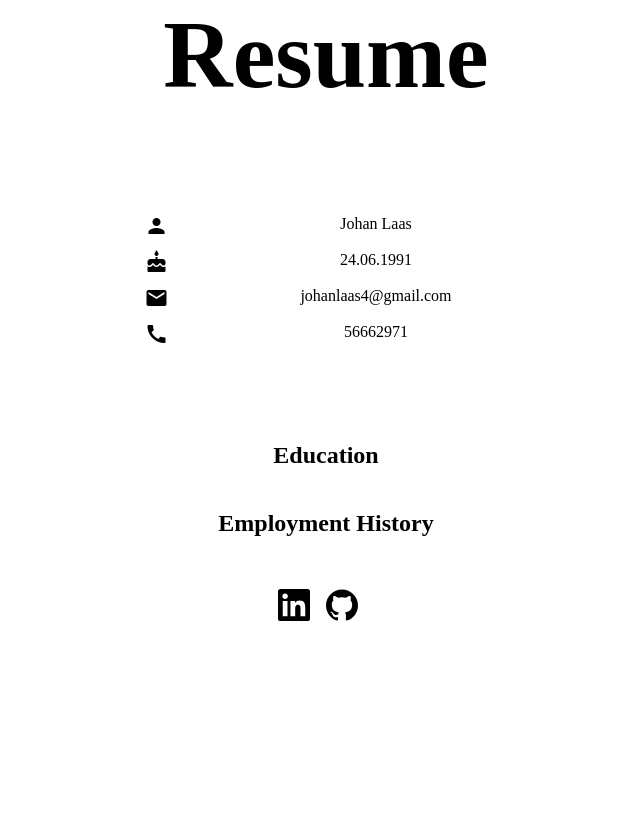
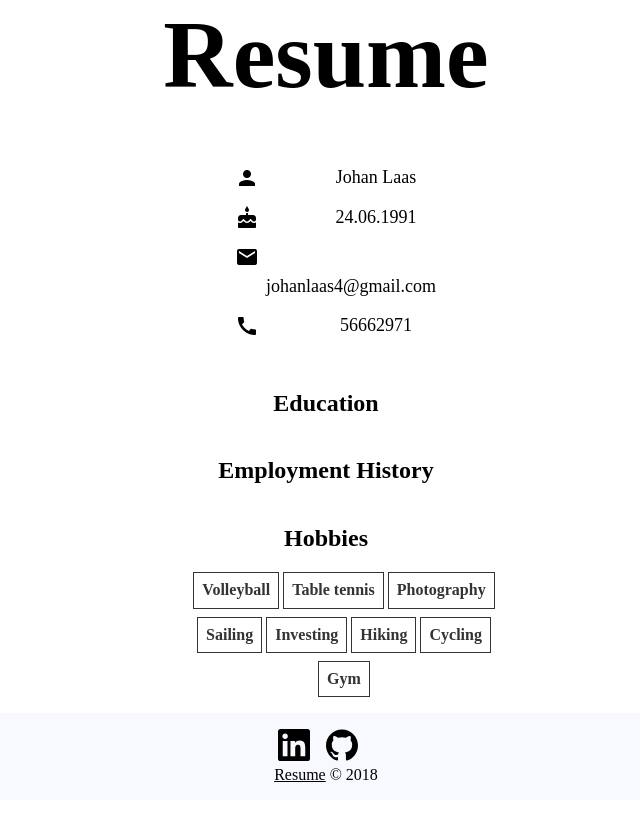
Before and after one commit to ciruss/resume, a React (Create React App) app: page / in a window 1280 px wide. Shown: the top 818 px of the page, without its empty margins (314-954 px from the left). Built offline with nearby package versions, Linux system fonts and the light colour scheme.

Commit message:
minor fixes and additional css

```diff
--- a/src/components/Acordion.js
+++ b/src/components/Acordion.js
@@ -77,7 +77,7 @@ class Acordion extends Component {
 							<form onSubmit={this.addItem}>
 								<input
 									ref={(a) => this._inputElement = a}
-									blaceholder='add some shit'>
+									blaceholder='Add'>
 								</input>
 								<button type='submit'>Add</button>
 							</form>
--- a/src/components/App.js
+++ b/src/components/App.js
@@ -3,6 +3,7 @@ import Header from './Header'
 import Acordion from './Acordion'
 import Footer from './Footer'
 import Personal from './Personal'
+import Hobbies from './Hobbies'
 
 class App extends Component {
 	render() {
@@ -17,6 +18,7 @@ class App extends Component {
 				title={'Employment History'}
 				items={[{text: '2', key: Math.random()}]}
 			/>,
+			<Hobbies />,
 			<Footer/>
 		]
 	}
--- a/src/components/Footer.js
+++ b/src/components/Footer.js
@@ -1,15 +1,20 @@
 import React, { Component } from 'react'
+
+import '../style/footer.css'
 
 class Footer extends Component {
 	render() {
 		return(
-			<footer class="pv4 ph3 ph5-ns tc">
-				<a class="link dim gray dib h2 w2 br-100 mr3 " href={'https://linkedin.com/in/johan-laas'} title="">
+			<footer>
+				<a class="link dim gray dib h2 w2 br-100 mr3" href={'https://linkedin.com/in/johan-laas'} title="">
 					<svg aria-labelledby="simpleicons-linkedin-icon" role="img" viewBox="0 0 24 24" xmlns="http://www.w3.org/2000/svg"><title id="simpleicons-linkedin-icon">LinkedIn icon</title><path d="M20.447 20.452h-3.554v-5.569c0-1.328-.027-3.037-1.852-3.037-1.853 0-2.136 1.445-2.136 2.939v5.667H9.351V9h3.414v1.561h.046c.477-.9 1.637-1.85 3.37-1.85 3.601 0 4.267 2.37 4.267 5.455v6.286zM5.337 7.433c-1.144 0-2.063-.926-2.063-2.065 0-1.138.92-2.063 2.063-2.063 1.14 0 2.064.925 2.064 2.063 0 1.139-.925 2.065-2.064 2.065zm1.782 13.019H3.555V9h3.564v11.452zM22.225 0H1.771C.792 0 0 .774 0 1.729v20.542C0 23.227.792 24 1.771 24h20.451C23.2 24 24 23.227 24 22.271V1.729C24 .774 23.2 0 22.222 0h.003z"/></svg>
 				</a>
-				<a class="link dim gray dib br-100 h2 w2 mr3 " href={'https://github.com/ciruss'} title="Github">
+				<a class="link dim gray dib br-100 h2 w2 mr3" href={'https://github.com/ciruss'} title="Github">
 					<svg aria-labelledby="simpleicons-github-icon" role="img" viewBox="0 0 24 24" xmlns="http://www.w3.org/2000/svg"><title id="simpleicons-github-icon">GitHub icon</title><path d="M12 .297c-6.63 0-12 5.373-12 12 0 5.303 3.438 9.8 8.205 11.385.6.113.82-.258.82-.577 0-.285-.01-1.04-.015-2.04-3.338.724-4.042-1.61-4.042-1.61C4.422 18.07 3.633 17.7 3.633 17.7c-1.087-.744.084-.729.084-.729 1.205.084 1.838 1.236 1.838 1.236 1.07 1.835 2.809 1.305 3.495.998.108-.776.417-1.305.76-1.605-2.665-.3-5.466-1.332-5.466-5.93 0-1.31.465-2.38 1.235-3.22-.135-.303-.54-1.523.105-3.176 0 0 1.005-.322 3.3 1.23.96-.267 1.98-.399 3-.405 1.02.006 2.04.138 3 .405 2.28-1.552 3.285-1.23 3.285-1.23.645 1.653.24 2.873.12 3.176.765.84 1.23 1.91 1.23 3.22 0 4.61-2.805 5.625-5.475 5.92.42.36.81 1.096.81 2.22 0 1.606-.015 2.896-.015 3.286 0 .315.21.69.825.57C20.565 22.092 24 17.592 24 12.297c0-6.627-5.373-12-12-12"/></svg>
-				</a>
+				</a><br/>
+				<span>
+					<a class='link underline' href='https://github.com/ciruss/resume'>Resume</a> © {new Date().getFullYear()}
+				</span>
 			</footer>
 		)
 	}
--- /dev/null
+++ b/src/components/Hobbies.js
@@ -0,0 +1,87 @@
+import React, { Component } from 'react'
+
+import { Collapse } from 'react-collapse'
+import '../style/hobbies.css'
+
+class Hobbies extends Component {
+	constructor(props) {
+		super(props)
+		this.state = {
+			isOpened: false,
+			items: []
+		}
+		this.addItem = this.addItem.bind(this)
+		this.handleClick = this.handleClick.bind(this)
+	}
+
+	handleClick() {
+		this.setState(prevState => ({
+			isOpened: !prevState.isOpened
+		}))
+	}
+
+	addItem(e) {
+		if(this._inputElement.value !== '') {
+			let newItem = {
+				text: this._inputElement.value,
+				key: Date.now()
+			}
+
+			this.setState((prevState) => {
+				return {
+					items: prevState.items.concat(newItem)
+				}
+			})
+
+			this._inputElement.value = ''
+		}
+
+		e.preventDefault()
+	}
+
+	createTasks(items) {
+		return <li class="dib mr1 mb2 f5-ns b pa2 dark-gray ba" key={items.key}>{items.text}</li>
+	}
+
+	render() {
+		let hobbies = [
+			{text: 'Volleyball', key: Math.random()},
+			{text: 'Table tennis', key: Math.random()},
+			{text: 'Photography', key: Math.random()},
+			{text: 'Sailing', key: Math.random()},
+			{text: 'Investing', key: Math.random()},
+			{text: 'Hiking', key: Math.random()},
+			{text: 'Cycling', key: Math.random()},
+			{text: 'Gym', key: Math.random()}
+		]
+		let listItems = this.state.items.map(this.createTasks)
+		let hardList = hobbies.map(this.createTasks)
+
+		return(
+			<div id='hobbies' class='tc'>
+				<h2 >Hobbies</h2>
+				<ul class="">
+					{hardList}
+					{listItems}
+				</ul>
+				<div className='form'>
+					<Collapse	isOpened={this.state.isOpened}>
+						<form onSubmit={this.addItem}>
+							<input
+								ref={(a) => this._inputElement = a}
+								blaceholder='Add'>
+							</input>
+						</form>
+					</Collapse>
+					<i
+						onClick={this.handleClick}
+						className="material-icons"
+						id='addHobbies'
+					>add_circle</i>
+				</div>
+			</div>
+		)
+	}
+}
+
+export default Hobbies
--- a/src/components/Personal.js
+++ b/src/components/Personal.js
@@ -7,7 +7,7 @@ class Personal extends Component {
 	render() {
 
 		return(
-			<div class="pa3 pa5-ns tc personal">
+			<div class="pa3 tc personal">
 				<dl class="lh-title mv2">
 					<dt class="dib b"><i className="material-icons">person</i></dt>
 					<dd class="dib">Johan Laas</dd>
@@ -17,9 +17,9 @@ class Personal extends Component {
 					<dd class="dib">24.06.1991</dd>
 				</dl>
 				<dl class="lh-title mv2">
-					<dt class="dim gray dib b"><a href={'mailto:' + 'johanlaas4@gmail.com'} style={{color: 'black'}}>
+					<dt class="link dim gray dib b"><a href={'mailto:' + 'johanlaas4@gmail.com'}>
 						<i className="material-icons">mail</i></a></dt>
-					<dd class="dib"><a class='link underline-hover' href={'mailto:' + 'johanlaas4@gmail.com'} style={{color: 'black'}}>johanlaas4@gmail.com</a></dd>
+					<dd class="dib"><a class='link underline-hover' href={'mailto:' + 'johanlaas4@gmail.com'}>johanlaas4@gmail.com</a></dd>
 				</dl>
 				<dl class="lh-title mv2">
 					<dt class="dib b"><i className="material-icons">call</i></dt>
--- /dev/null
+++ b/src/style/footer.css
@@ -0,0 +1,9 @@
+footer {
+  position: fixed;
+  bottom: 0;
+  left: 0;
+  right: 0;
+  text-align: center;
+  padding: 1rem;
+  background-color: ghostwhite;
+}
--- /dev/null
+++ b/src/style/hobbies.css
@@ -0,0 +1,10 @@
+#addHobbies {
+  cursor: pointer;
+  padding-top: 5px;
+  padding-bottom: 110px;
+}
+
+#hobbies {
+  width: 30%;
+  margin: auto;
+}
--- a/src/style/personal.css
+++ b/src/style/personal.css
@@ -5,6 +5,7 @@ dt {
   float: left;
   clear: left;
   width: 50px;
+  text-align: right;
 }
 dd {
   display: table-cell;
@@ -14,8 +15,13 @@ dd {
 }
 
 .personal {
-  width: 40%;
+  width: 20%;
   margin: auto;
+  font-size: 18px;
+}
+
+a {
+  color: black;
 }
 
 /* dt {
```
Also changed, not shown: 1 other file (tests, documents, lock files or other folders).
